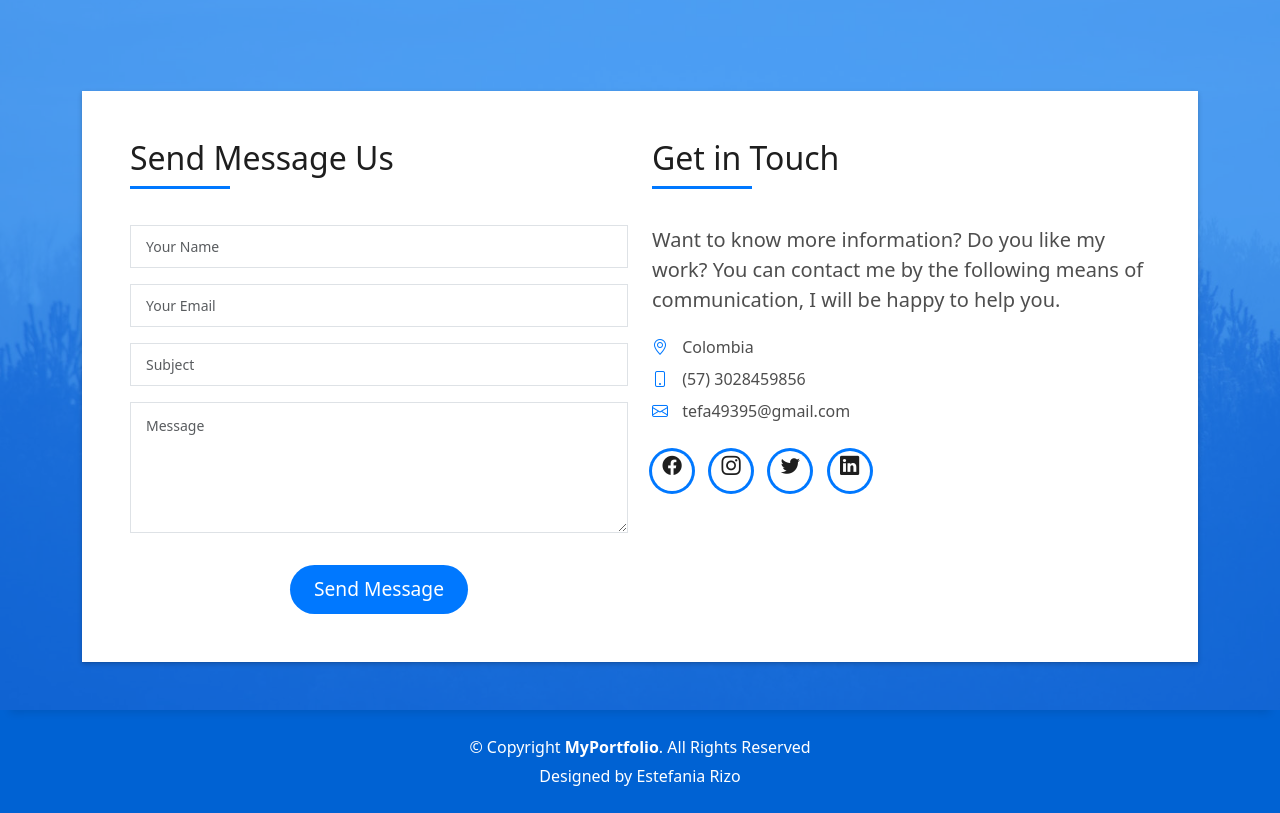
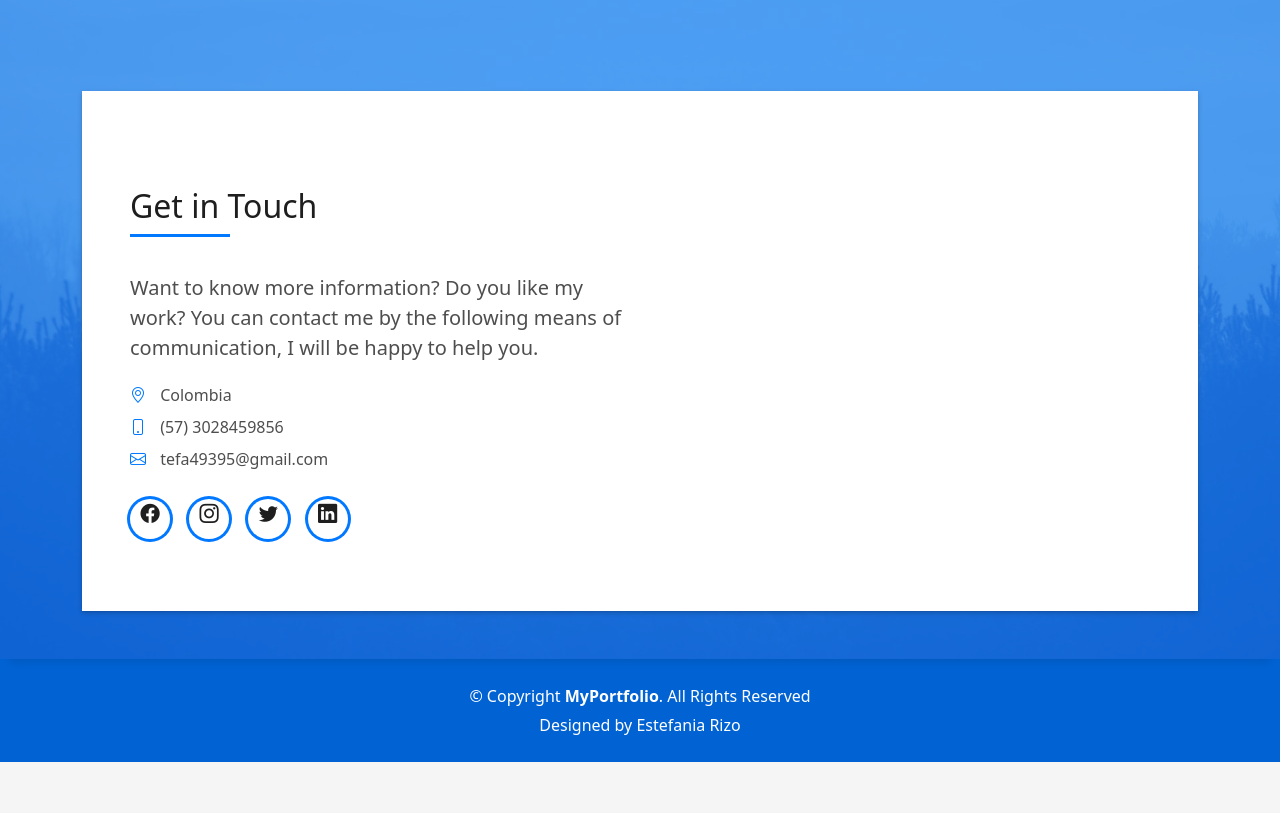
Before and after one commit to estefaniarizzo/myPortfolio, a plain HTML site: page index.html in a window 1280 px wide. Shown: the part 5480-6293 px from the top of the page. After the commit the page ends 6242 px from the top, so only its background shows below. Drawn offline with Linux system fonts and the light colour scheme.

Commit message:
cambios index

```diff
--- a/index.html
+++ b/index.html
@@ -588,41 +588,7 @@
                 <div class="row">
                   <div class="col-md-6">
                     <div class="title-box-2">
-                      <h5 class="title-left">
-                        Send Message Us
-                      </h5>
-                    </div>
-                    <div>
-                      <form action="forms/contact.php" method="post" role="form" class="php-email-form">
-                        <div class="row">
-                          <div class="col-md-12 mb-3">
-                            <div class="form-group">
-                              <input type="text" name="name" class="form-control" id="name" placeholder="Your Name" required>
-                            </div>
-                          </div>
-                          <div class="col-md-12 mb-3">
-                            <div class="form-group">
-                              <input type="email" class="form-control" name="email" id="email" placeholder="Your Email" required>
-                            </div>
-                          </div>
-                          <div class="col-md-12 mb-3">
-                            <div class="form-group">
-                              <input type="text" class="form-control" name="subject" id="subject" placeholder="Subject" required>
-                            </div>
-                          </div>
-                          <div class="col-md-12">
-                            <div class="form-group">
-                              <textarea class="form-control" name="message" rows="5" placeholder="Message" required></textarea>
-                            </div>
-                          </div>
-                          <div class="col-md-12 text-center my-3">
-                            <div class="loading">Loading</div>
-                            <div class="error-message"></div>
-                            <div class="sent-message">Your message has been sent. Thank you!</div>
-                          </div>
-                          <div class="col-md-12 text-center">
-                            <button type="submit" class="button button-a button-big button-rouded">Send Message</button>
-                          </div>
+
                         </div>
                       </form>
                     </div>
```
